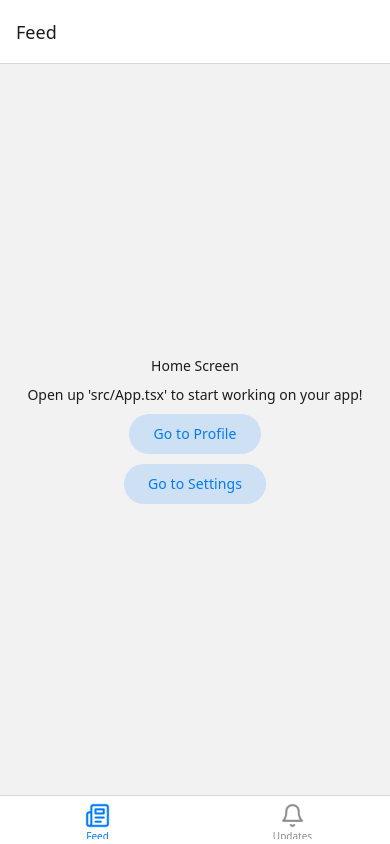
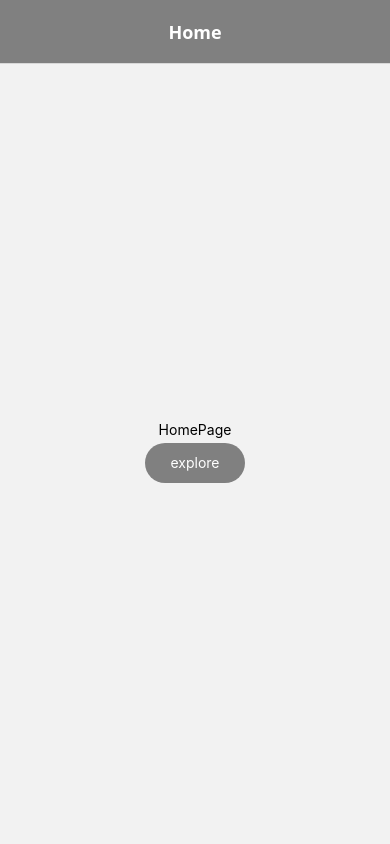
Before and after one commit to narayan-mindfire/rNav, a React Native app: screen / in a window 390 px wide. Built offline with nearby package versions, Linux system fonts and the light colour scheme.

Commit message:
initia commit

```diff
--- a/package.json
+++ b/package.json
@@ -13,7 +13,7 @@
     "@react-navigation/bottom-tabs": "^7.1.1",
     "@react-navigation/elements": "^2.2.3",
     "@react-navigation/native": "^7.0.12",
-    "@react-navigation/native-stack": "^7.1.13",
+    "@react-navigation/native-stack": "^7.2.0",
     "expo": "~52.0.11",
     "expo-asset": "~11.0.1",
     "expo-dev-client": "~5.0.4",
@@ -23,10 +23,10 @@
     "react-dom": "18.3.1",
     "react-native": "0.76.3",
     "react-native-edge-to-edge": "^1.1.3",
+    "react-native-gesture-handler": "~2.20.2",
     "react-native-safe-area-context": "4.12.0",
     "react-native-screens": "~4.1.0",
-    "react-native-web": "~0.19.13",
-    "react-native-gesture-handler": "~2.20.2"
+    "react-native-web": "~0.19.13"
   },
   "devDependencies": {
     "@babel/core": "^7.20.0",
--- a/src/App.tsx
+++ b/src/App.tsx
@@ -1,30 +1,6 @@
-import { Assets as NavigationAssets } from '@react-navigation/elements';
-import { Asset } from 'expo-asset';
-import * as SplashScreen from 'expo-splash-screen';
-import * as React from 'react';
-import { Navigation } from './navigation';
-
-Asset.loadAsync([
-  ...NavigationAssets,
-  require('./assets/newspaper.png'),
-  require('./assets/bell.png'),
-]);
-
-SplashScreen.preventAutoHideAsync();
+import * as React from "react";
+import RootStack from "./navigation/stack/StackNavigator";
 
 export function App() {
-  return (
-    <Navigation
-      linking={{
-        enabled: 'auto',
-        prefixes: [
-          // Change the scheme to match your app's scheme defined in app.json
-          'helloworld://',
-        ],
-      }}
-      onReady={() => {
-        SplashScreen.hideAsync();
-      }}
-    />
-  );
+  return <RootStack />;
 }
--- a/src/navigation/index.tsx
+++ /dev/null
@@ -1,105 +0,0 @@
-import { createBottomTabNavigator } from '@react-navigation/bottom-tabs';
-import { HeaderButton, Text } from '@react-navigation/elements';
-import {
-  createStaticNavigation,
-  StaticParamList,
-} from '@react-navigation/native';
-import { createNativeStackNavigator } from '@react-navigation/native-stack';
-import { Image } from 'react-native';
-import bell from '../assets/bell.png';
-import newspaper from '../assets/newspaper.png';
-import { Home } from './screens/Home';
-import { Profile } from './screens/Profile';
-import { Settings } from './screens/Settings';
-import { Updates } from './screens/Updates';
-import { NotFound } from './screens/NotFound';
-
-const HomeTabs = createBottomTabNavigator({
-  screens: {
-    Home: {
-      screen: Home,
-      options: {
-        title: 'Feed',
-        tabBarIcon: ({ color, size }) => (
-          <Image
-            source={newspaper}
-            tintColor={color}
-            style={{
-              width: size,
-              height: size,
-            }}
-          />
-        ),
-      },
-    },
-    Updates: {
-      screen: Updates,
-      options: {
-        tabBarIcon: ({ color, size }) => (
-          <Image
-            source={bell}
-            tintColor={color}
-            style={{
-              width: size,
-              height: size,
-            }}
-          />
-        ),
-      },
-    },
-  },
-});
-
-const RootStack = createNativeStackNavigator({
-  screens: {
-    HomeTabs: {
-      screen: HomeTabs,
-      options: {
-        title: 'Home',
-        headerShown: false,
-      },
-    },
-    Profile: {
-      screen: Profile,
-      linking: {
-        path: ':user(@[a-zA-Z0-9-_]+)',
-        parse: {
-          user: (value) => value.replace(/^@/, ''),
-        },
-        stringify: {
-          user: (value) => `@${value}`,
-        },
-      },
-    },
-    Settings: {
-      screen: Settings,
-      options: ({ navigation }) => ({
-        presentation: 'modal',
-        headerRight: () => (
-          <HeaderButton onPress={navigation.goBack}>
-            <Text>Close</Text>
-          </HeaderButton>
-        ),
-      }),
-    },
-    NotFound: {
-      screen: NotFound,
-      options: {
-        title: '404',
-      },
-      linking: {
-        path: '*',
-      },
-    },
-  },
-});
-
-export const Navigation = createStaticNavigation(RootStack);
-
-type RootStackParamList = StaticParamList<typeof RootStack>;
-
-declare global {
-  namespace ReactNavigation {
-    interface RootParamList extends RootStackParamList {}
-  }
-}
--- a/src/navigation/screens/Home.tsx
+++ /dev/null
@@ -1,24 +0,0 @@
-import { Button, Text } from '@react-navigation/elements';
-import { StyleSheet, View } from 'react-native';
-
-export function Home() {
-  return (
-    <View style={styles.container}>
-      <Text>Home Screen</Text>
-      <Text>Open up 'src/App.tsx' to start working on your app!</Text>
-      <Button screen="Profile" params={{ user: 'jane' }}>
-        Go to Profile
-      </Button>
-      <Button screen="Settings">Go to Settings</Button>
-    </View>
-  );
-}
-
-const styles = StyleSheet.create({
-  container: {
-    flex: 1,
-    justifyContent: 'center',
-    alignItems: 'center',
-    gap: 10,
-  },
-});
--- a/src/navigation/screens/NotFound.tsx
+++ /dev/null
@@ -1,20 +0,0 @@
-import { Text, Button } from '@react-navigation/elements';
-import { StyleSheet, View } from 'react-native';
-
-export function NotFound() {
-  return (
-    <View style={styles.container}>
-      <Text>404</Text>
-      <Button screen="HomeTabs">Go to Home</Button>
-    </View>
-  );
-}
-
-const styles = StyleSheet.create({
-  container: {
-    flex: 1,
-    justifyContent: 'center',
-    alignItems: 'center',
-    gap: 10,
-  },
-});
--- a/src/navigation/screens/Profile.tsx
+++ /dev/null
@@ -1,24 +0,0 @@
-import { Text } from '@react-navigation/elements';
-import { StaticScreenProps } from '@react-navigation/native';
-import { StyleSheet, View } from 'react-native';
-
-type Props = StaticScreenProps<{
-  user: string;
-}>;
-
-export function Profile({ route }: Props) {
-  return (
-    <View style={styles.container}>
-      <Text>{route.params.user}'s Profile</Text>
-    </View>
-  );
-}
-
-const styles = StyleSheet.create({
-  container: {
-    flex: 1,
-    justifyContent: 'center',
-    alignItems: 'center',
-    gap: 10,
-  },
-});
--- a/src/navigation/screens/Settings.tsx
+++ /dev/null
@@ -1,23 +0,0 @@
-import { Text } from '@react-navigation/elements';
-import { StyleSheet, View } from 'react-native';
-
-export function Settings() {
-  return (
-    <View style={styles.container}>
-      <Text>Settings Screen</Text>
-    </View>
-  );
-}
-
-const styles = StyleSheet.create({
-  container: {
-    flex: 1,
-    justifyContent: 'center',
-    alignItems: 'center',
-    gap: 10,
-  },
-  row: {
-    flexDirection: 'row',
-    gap: 10,
-  },
-});
--- a/src/navigation/screens/Updates.tsx
+++ /dev/null
@@ -1,19 +0,0 @@
-import { Text } from '@react-navigation/elements';
-import { StyleSheet, View } from 'react-native';
-
-export function Updates() {
-  return (
-    <View style={styles.container}>
-      <Text>Updates Screen</Text>
-    </View>
-  );
-}
-
-const styles = StyleSheet.create({
-  container: {
-    flex: 1,
-    justifyContent: 'center',
-    alignItems: 'center',
-    gap: 10,
-  },
-});
--- /dev/null
+++ b/src/navigation/stack/NavigationTypes.tsx
@@ -0,0 +1,14 @@
+import { NativeStackScreenProps } from "@react-navigation/native-stack";
+export type RootStackParamList = {
+  Home: undefined;
+  Explore: { message: String; times: number };
+};
+
+export type HomeScreenProps = NativeStackScreenProps<
+  RootStackParamList,
+  "Home"
+>;
+export type ExploreScreenProps = NativeStackScreenProps<
+  RootStackParamList,
+  "Explore"
+>;
--- /dev/null
+++ b/src/navigation/stack/StackNavigator.tsx
@@ -0,0 +1,39 @@
+import { View, Text } from "react-native";
+import React from "react";
+import { NavigationContainer, useNavigation } from "@react-navigation/native";
+import { createNativeStackNavigator } from "@react-navigation/native-stack";
+import Home from "../../screens/HomePage";
+import Explore from "../../screens/ExplorePage";
+
+type RootStackParamList = {
+  Home: undefined;
+  Explore: { message: String; times: number };
+};
+
+const Stack = createNativeStackNavigator<RootStackParamList>();
+
+function RootStack() {
+  return (
+    <Stack.Navigator
+      screenOptions={{
+        headerTitleAlign: "center",
+        headerStyle: { backgroundColor: "gray" },
+        headerTitleStyle: { fontWeight: "bold", color: "#fff" },
+        statusBarBackgroundColor: "gray",
+      }}
+    >
+      <Stack.Screen name="Home" component={Home} />
+      <Stack.Screen name="Explore" component={Explore} />
+    </Stack.Navigator>
+  );
+}
+
+const StackNavigator = () => {
+  return (
+    <NavigationContainer>
+      <RootStack />
+    </NavigationContainer>
+  );
+};
+
+export default StackNavigator;
--- /dev/null
+++ b/src/screens/ExplorePage.tsx
@@ -0,0 +1,51 @@
+import { StyleSheet, Text, TouchableOpacity, View } from "react-native";
+import React from "react";
+import { ExploreScreenProps } from "../navigation/stack/NavigationTypes";
+const ExplorePage = ({ navigation, route }: ExploreScreenProps) => {
+  return (
+    <View style={{ justifyContent: "center", alignItems: "center", flex: 1 }}>
+      <Text>ExplorePage</Text>
+      <Text style={styles.txtbd}>{route.params.message}</Text>
+      <Text style={styles.txtbd}>
+        current depth : {JSON.stringify(route.params.times)}
+      </Text>
+      <TouchableOpacity
+        style={styles.btn}
+        onPress={() =>
+          navigation.push("Explore", {
+            message:
+              "this message says that you've reached explore page from another explore page in the screen stack",
+            times: route.params.times + 1,
+          })
+        }
+      >
+        <Text style={{ color: "#fff" }}>explore more</Text>
+      </TouchableOpacity>
+      <TouchableOpacity
+        style={styles.btn}
+        onPress={() => navigation.popToTop()}
+      >
+        <Text style={{ color: "#fff" }}>back to base</Text>
+      </TouchableOpacity>
+    </View>
+  );
+};
+
+export default ExplorePage;
+
+const styles = StyleSheet.create({
+  btn: {
+    height: 40,
+    width: 100,
+    borderRadius: 20,
+    backgroundColor: "gray",
+    justifyContent: "center",
+    alignItems: "center",
+    margin: 5,
+  },
+  txtbd: {
+    height: 100,
+    width: 200,
+    margin: 10,
+  },
+});
--- /dev/null
+++ b/src/screens/HomePage.tsx
@@ -0,0 +1,34 @@
+import React from "react";
+import { StyleSheet, Text, TouchableOpacity, View } from "react-native";
+import { HomeScreenProps } from "../navigation/stack/NavigationTypes";
+const HomePage = ({ navigation }: HomeScreenProps) => {
+  return (
+    <View style={{ justifyContent: "center", flex: 1, alignItems: "center" }}>
+      <Text>HomePage</Text>
+      <TouchableOpacity
+        style={styles.btn}
+        onPress={() =>
+          navigation.navigate("Explore", {
+            message: "hello this is a message I'm passing via props",
+            times: 1,
+          })
+        }
+      >
+        <Text style={{ color: "#fff" }}>explore</Text>
+      </TouchableOpacity>
+    </View>
+  );
+};
+
+const styles = StyleSheet.create({
+  btn: {
+    height: 40,
+    width: 100,
+    borderRadius: 20,
+    backgroundColor: "gray",
+    justifyContent: "center",
+    alignItems: "center",
+    margin: 5,
+  },
+});
+export default HomePage;
```
Also changed, not shown: 2 other files (tests, documents, lock files or other folders).
